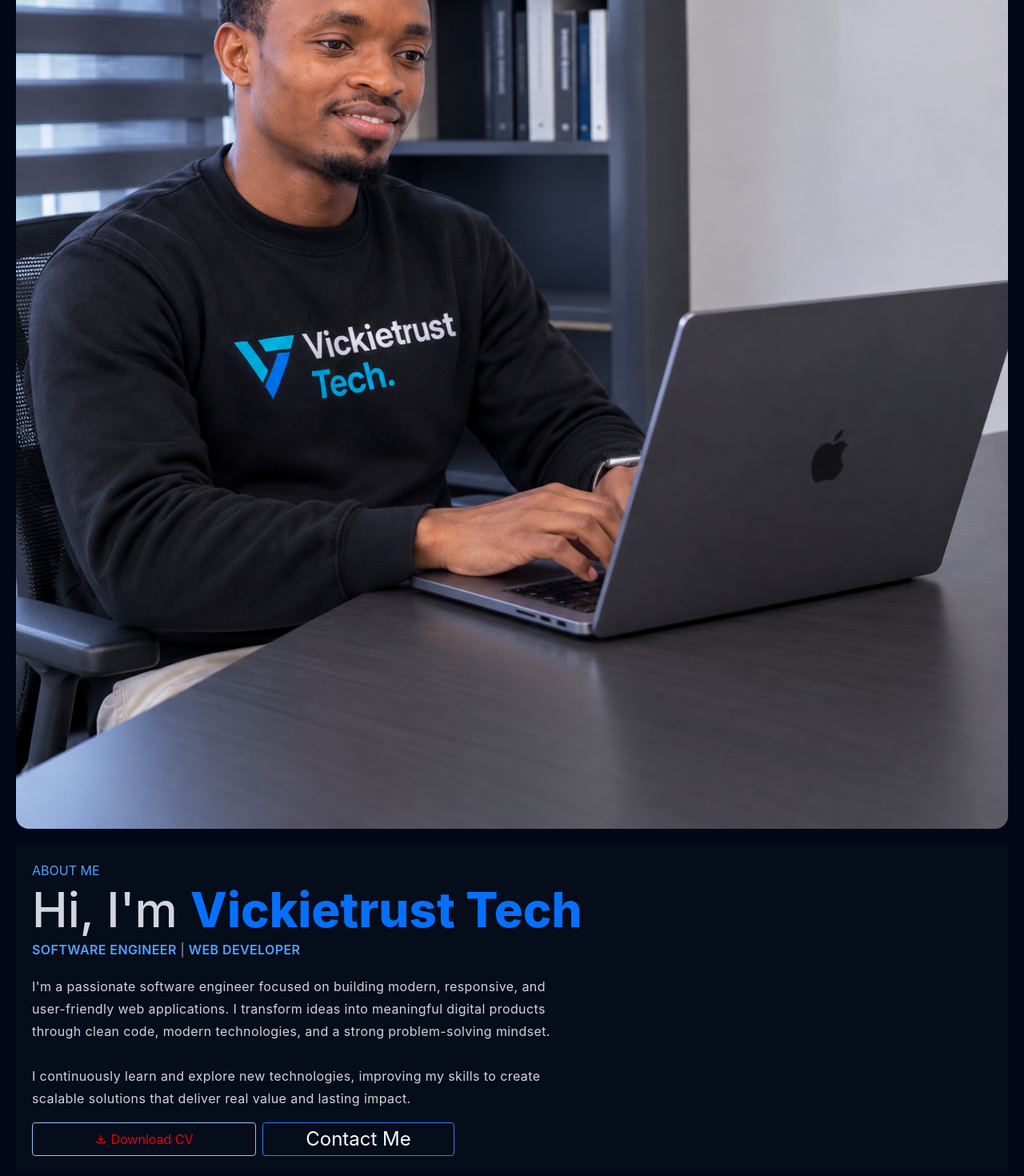
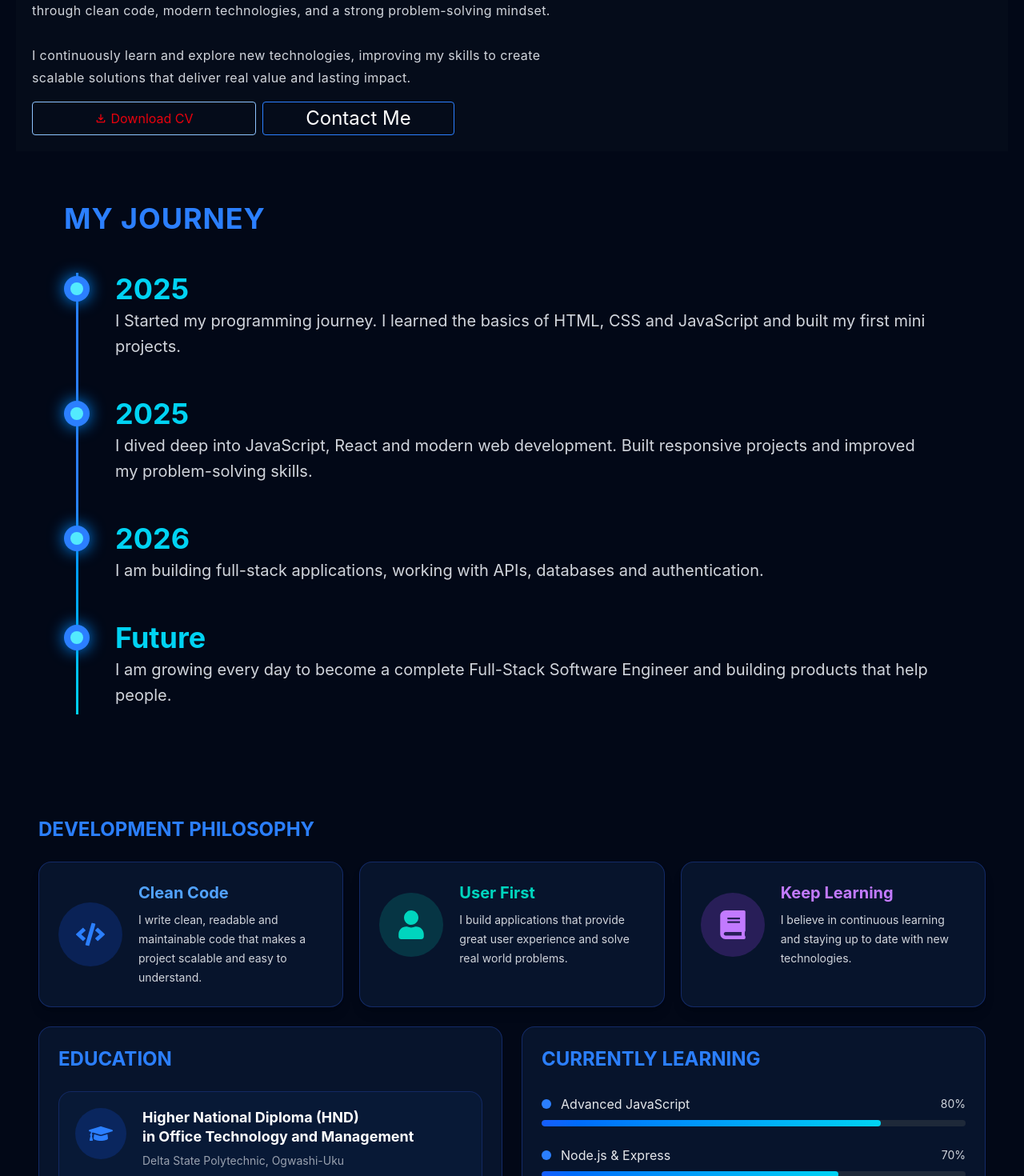
Before and after one commit to nenwavictor/vickietrusttech, a React (Vite) app: page /more-about in a window 1280 px wide. Shown: the part 280-1750 px from the top of the page at 80% size. Built offline with nearby package versions, Linux system fonts and the light colour scheme.

Commit message:
update button

```diff
--- a/src/Component/MoreAbout.jsx
+++ b/src/Component/MoreAbout.jsx
@@ -5,6 +5,7 @@ import MyJourney from "./Journey";
 import AboutDetails from "./Aboutdetail";
 import { FaArrowLeft } from "react-icons/fa";
 import { useNavigate } from "react-router-dom";
+import cv from "../assets/cv.pdf";
 
 function MoreAbout() {
 
@@ -56,20 +57,20 @@ const scrollToSection = (sectionId) => {
             <section className="relative ml-5 mr-5">
 
                 {/* HOME ICON */}
-                <div className="flex gap-2 items-center mb-4 text-white">
+                {/* <div className="flex gap-2 items-center mb-4 text-white">
                     {/* <IoMdHome /> */}
                     {/* <div>About Me</div> */}
-                </div>
+
 
 
                 {/* IMAGE */}
-                <div className="mb-5">
+                {/* <div className="mb-5">
                     <img
                         src={Victorab}
                         alt="Vickietrust Tech"
                         className="rounded-2xl w-full"
                     />
-                </div>
+                </div> */}
 
 
                 {/* ABOUT TEXT */}
@@ -108,7 +109,7 @@ const scrollToSection = (sectionId) => {
                     <nav className="flex gap-2 mt-4">
 
                         {/* DOWNLOAD CV */}
-                        <button
+                        <a href="cv" download="cv.pdf"
                             className="
                                 rounded-sm
                                 border
@@ -127,7 +128,7 @@ const scrollToSection = (sectionId) => {
                         >
                             <MdOutlineFileDownload />
                             Download CV
-                        </button>
+                        </a>
 
 
                         {/* CONTACT */}
--- a/src/Component/Navbar.jsx
+++ b/src/Component/Navbar.jsx
@@ -312,7 +312,7 @@ function Navbar() {
 
 
                         {/* Sidebar Navigation */}
-                        <nav className="px-6 py-8">
+                        <nav className="px-4 py-8 ">
 
                             <ul className="flex flex-col gap-2">
 
```
Also changed, not shown: src/Pages/Hero.jsx (+0 -30 lines), 2 other files (tests, documents, lock files or other folders).
